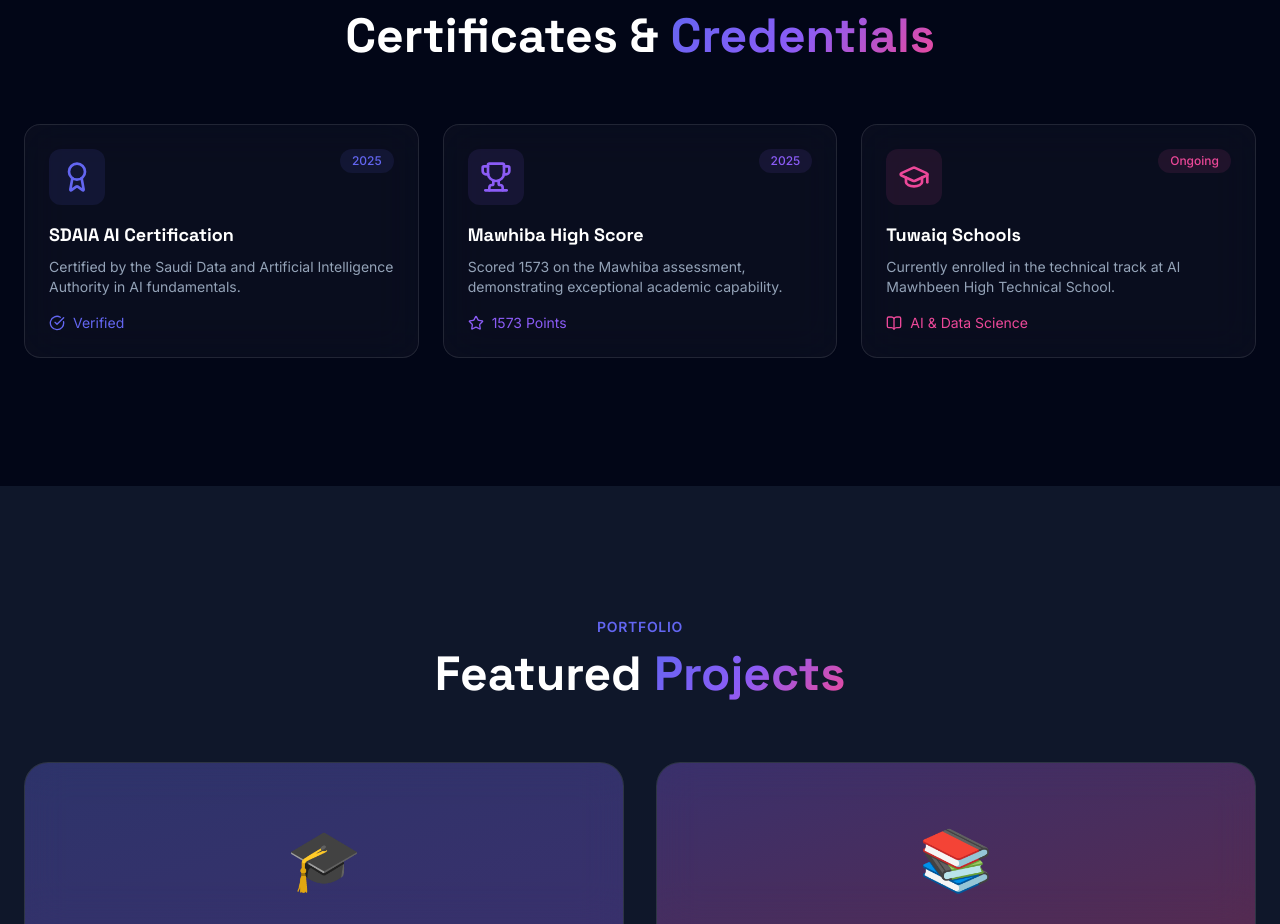
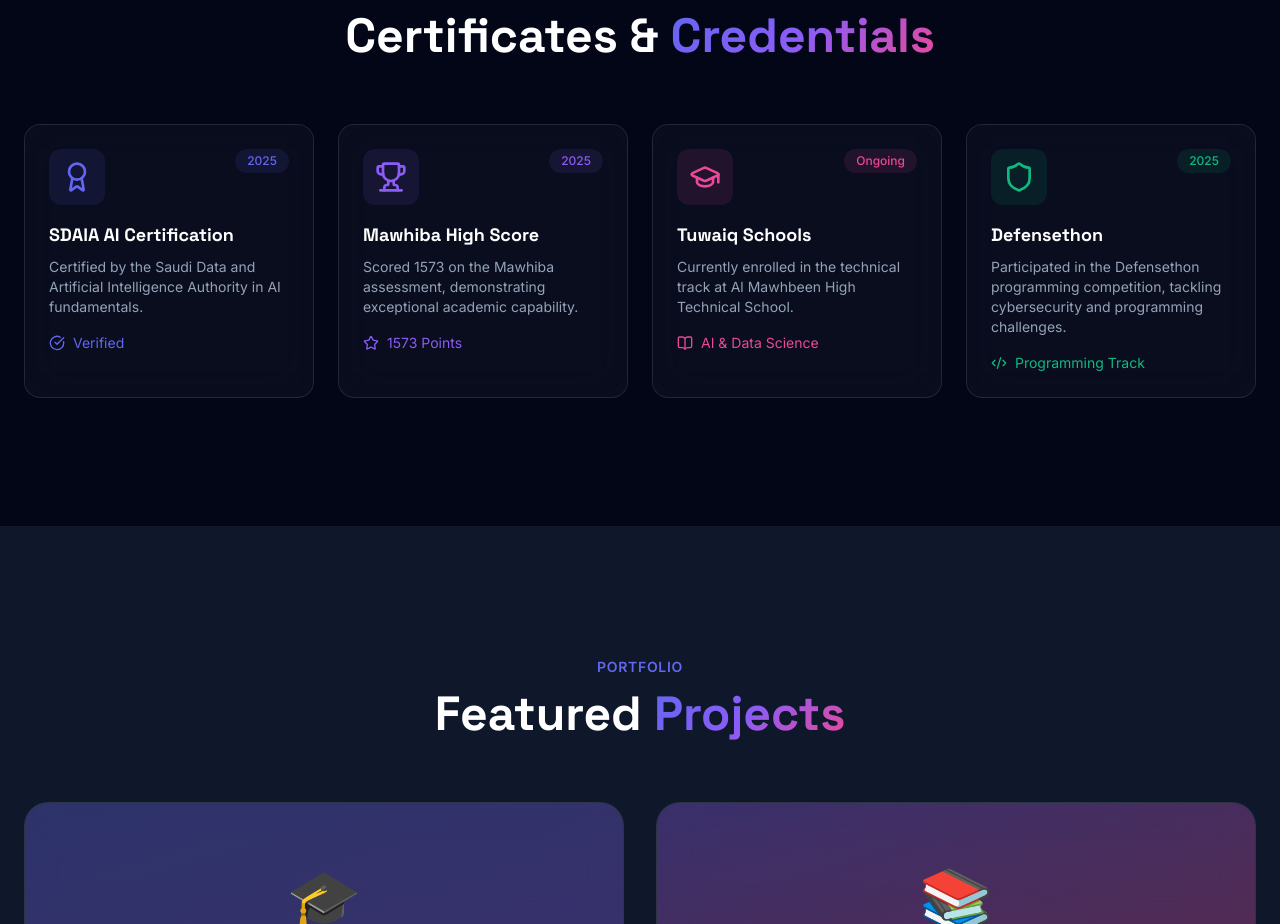
Before and after one commit to Sultandev1/Sultandev1.github.io, a plain HTML site: page index.html in a window 1280 px wide. Shown: the part 3027-3951 px from the top of the page. Drawn offline with nearby package versions, Linux system fonts and the light colour scheme.

Commit message:
Add Defensethon certificate, fix Lucide icons loading, 4-col cert grid

```diff
--- a/index.html
+++ b/index.html
@@ -484,7 +484,7 @@
                 </h2>
             </div>
 
-            <div class="grid md:grid-cols-2 lg:grid-cols-3 gap-6">
+            <div class="grid md:grid-cols-2 lg:grid-cols-4 gap-6">
                 <!-- SDAIA Certificate -->
                 <div class="reveal glass rounded-2xl p-6 card-hover" style="transition-delay: 0.1s">
                     <div class="flex items-start justify-between mb-4">
@@ -530,6 +530,22 @@
                     <div class="flex items-center gap-2 text-accent text-sm">
                         <i data-lucide="book-open" class="w-4 h-4"></i>
                         <span>AI & Data Science</span>
+                    </div>
+                </div>
+
+                <!-- Defensethon -->
+                <div class="reveal glass rounded-2xl p-6 card-hover" style="transition-delay: 0.4s">
+                    <div class="flex items-start justify-between mb-4">
+                        <div class="p-3 rounded-xl bg-emerald-500/10">
+                            <i data-lucide="shield" class="w-8 h-8 text-emerald-500"></i>
+                        </div>
+                        <span class="px-3 py-1 bg-emerald-500/10 text-emerald-500 text-xs font-medium rounded-full">2025</span>
+                    </div>
+                    <h3 class="font-display text-lg font-bold mb-2">Defensethon</h3>
+                    <p class="text-slate-600 dark:text-slate-400 text-sm mb-4">Participated in the Defensethon programming competition, tackling cybersecurity and programming challenges.</p>
+                    <div class="flex items-center gap-2 text-emerald-500 text-sm">
+                        <i data-lucide="code-2" class="w-4 h-4"></i>
+                        <span>Programming Track</span>
                     </div>
                 </div>
             </div>
@@ -681,8 +697,15 @@
     </button>
 
     <script>
-        // Initialize Lucide Icons
-        lucide.createIcons();
+        // Initialize Lucide Icons (wait for library to load)
+        function initLucide() {
+            if (typeof lucide !== 'undefined' && lucide.createIcons) {
+                lucide.createIcons();
+            } else {
+                setTimeout(initLucide, 100);
+            }
+        }
+        initLucide();
 
         // Hide Loader
         window.addEventListener('load', () => {
```
